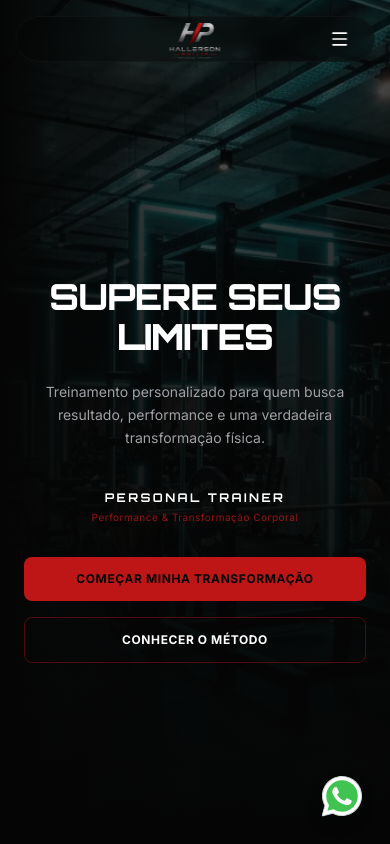
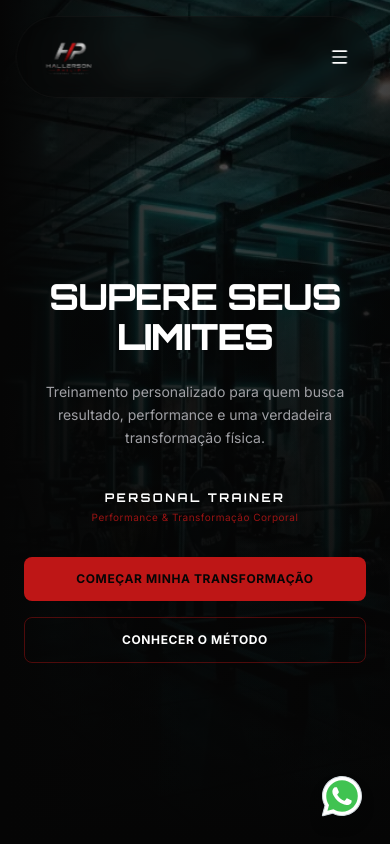
Before and after one commit to Automize-LTDA/hallerson-philip, a React (Vite) app: page / in a window 390 px wide. Shown: the top 844 px of the page. Built offline with nearby package versions, Linux system fonts and the light colour scheme.

Commit message:
Revert mobile logo to left alignment and adjust height to h-14

```diff
--- a/src/components/Navbar.tsx
+++ b/src/components/Navbar.tsx
@@ -57,11 +57,11 @@ export default function Navbar() {
     >
       <div className="px-6 md:px-8 flex items-center justify-between flex-row flex-nowrap">
         {/* Logo */}
-        <a href="#inicio" className="absolute left-1/2 -translate-x-1/2 xl:static xl:translate-x-0 flex items-center gap-2 group flex-shrink-0">
+        <a href="#inicio" className="flex items-center gap-2 group flex-shrink-0">
           <img
             src={logoImg}
             alt="Hallerson Philip"
-            className="h-16 md:h-20 xl:h-16 w-auto object-contain transition-all duration-300 group-hover:scale-[1.02]"
+            className="h-14 md:h-16 xl:h-16 w-auto object-contain transition-all duration-300 group-hover:scale-[1.02]"
           />
         </a>
 
@@ -118,7 +118,7 @@ export default function Navbar() {
         {/* Mobile Menu Button */}
         <button
           onClick={() => setIsOpen(!isOpen)}
-          className="xl:hidden ml-auto text-white hover:text-brand-red transition-colors focus:outline-none flex-shrink-0"
+          className="xl:hidden text-white hover:text-brand-red transition-colors focus:outline-none flex-shrink-0"
           aria-label="Toggle menu"
         >
           {isOpen ? <X size={20} /> : <Menu size={20} />}
```
